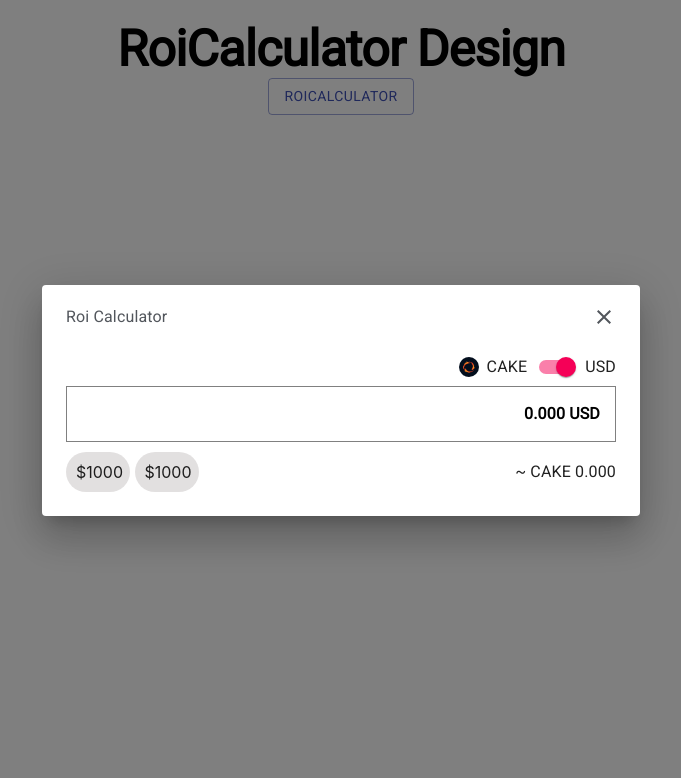
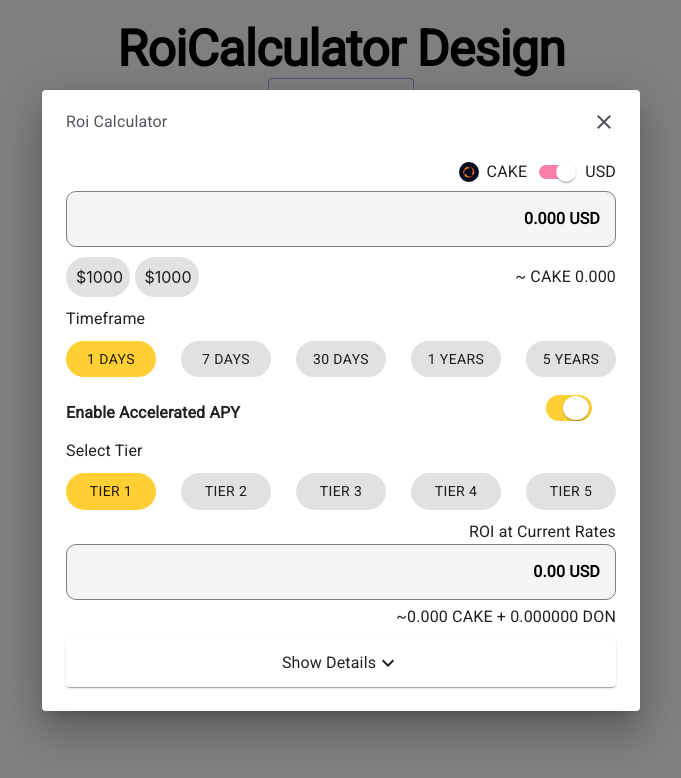
Before and after one commit to Mukeshkushawaha/RoiCalculator, a React (Create React App) app: page / in a window 1280 px wide. Both pictures are taken after a click on the button "ROICALCULATOR". Shown: the top 778 px of the page, without its empty margins (299-980 px from the left). Built offline with nearby package versions, Linux system fonts and the light colour scheme; a web font is replaced by a local one.

Commit message:
finally creat app

```diff
--- a/package.json
+++ b/package.json
@@ -5,6 +5,7 @@
   "dependencies": {
     "@material-ui/core": "^4.12.3",
     "@material-ui/icons": "^4.11.2",
+    "@material-ui/lab": "^4.0.0-alpha.60",
     "@testing-library/jest-dom": "^5.16.2",
     "@testing-library/react": "^12.1.3",
     "@testing-library/user-event": "^13.5.0",
--- a/src/Components/RoiCalculator.js
+++ b/src/Components/RoiCalculator.js
@@ -8,10 +8,21 @@
   DialogActions,
   DialogContent,
   DialogContentText,
+  Paper,
 } from "@material-ui/core";
-import Switch from "@material-ui/core/Switch";
+import { Switch } from "@material-ui/core";
 import React, { useState } from "react";
 import ClearIcon from "@material-ui/icons/Clear";
+import SwitchButton from "./SwitchButton";
+
+import Tabs from "@material-ui/core/Tabs";
+import Tab from "@material-ui/core/Tab";
+
+import Accordion from "@material-ui/core/Accordion";
+import AccordionDetails from "@material-ui/core/AccordionDetails";
+import AccordionSummary from "@material-ui/core/AccordionSummary";
+import ExpandMoreIcon from "@material-ui/icons/ExpandMore";
+
 const useStyles = makeStyles((theme) => ({
   mainbox: {
     paddingTop: "20px",
@@ -46,7 +57,10 @@
   },
   inputbox: {
     border: "1px solid grey",
+    borderRadius: "10px",
     padding: "15px",
+    backgroundColor: "#f5f5f5",
+
     "& p": {
       textAlign: "right",
       color: "#000",
@@ -65,6 +79,45 @@
     display: "flex",
     alignItems: "center",
     justifyContent: "space-between",
+  },
+  timeframe: {
+    width: "100%",
+    paddingTop: "10px",
+  },
+  timeFrameMain: {
+    marginTop: "10px",
+    display: "flex",
+    justifyContent: "space-between",
+  },
+  btn1: {
+    padding: "10px",
+    width: "50px",
+    borderRight: "24px",
+    backgroundColor: "#c4c0c07d",
+    borderRadius: "50px",
+    textAlign: "center",
+  },
+  AccBox: {
+    marginTop: "10px",
+    display: "flex",
+    justifyContent: "space-between",
+    alignItems: "center",
+  },
+  btn2: {
+    // padding: "10px",
+    width: "90px",
+    borderRight: "24px",
+    backgroundColor: "#c4c0c07d",
+    borderRadius: "50px",
+    textAlign: "center",
+  },
+  btnyellow: {
+    // padding: "10px",
+    width: "90px",
+    borderRight: "24px",
+    backgroundColor: "#ffcf33",
+    borderRadius: "50px",
+    textAlign: "center",
   },
 }));
 
@@ -85,6 +138,12 @@
 
   const handleClose = () => {
     setOpen(false);
+  };
+
+  const [value, setValue] = React.useState(2);
+
+  const handleChange2 = (event, newValue) => {
+    setValue(newValue);
   };
   return (
     <Box>
@@ -125,12 +184,12 @@
               <Typography>CAKE</Typography>
             </Box>
             <Box>
-              {" "}
               <Switch
+                style={{ color: "#ffffff" }}
                 checked={state.checkedA}
                 onChange={handleChange}
                 name="checkedA"
-                inputProps={{ "aria-label": "secondary checkbox" }}
+                // inputProps={{ "aria-label": "secondary checkbox" }}
               />
             </Box>
             <Box>
@@ -149,15 +208,111 @@
               <Typography className={classes.cake}>~ CAKE 0.000</Typography>
             </Box>
           </Box>
+          <Box className={classes.timeframe}>
+            <Box>
+              <Typography>Timeframe</Typography>
+            </Box>
+
+            <Box className={classes.timeFrameMain}>
+              <Button className={classes.btnyellow}>1 Days</Button>
+              <Button className={classes.btn2}>7 Days</Button>
+
+              <Button className={classes.btn2}>30 Days</Button>
+              <Button className={classes.btn2}>1 Years</Button>
+              <Button className={classes.btn2}>5 Years</Button>
+            </Box>
+            {/* <Tabs
+                value={value}
+                indicatorColor="none"
+                textColor="primary"
+                onChange={handleChange2}
+                aria-label="disabled tabs example"
+              >
+
+                <Box backgroundColor="red">
+                  <Tab label="7 Days" className={classes.btn1} />
+                </Box>
+                <Tab label="7 Days" className={classes.btn1} />
+                <Tab label="30 Day" className={classes.btn1} />
+                <Tab label="1 years" className={classes.btn1} />
+                <Tab label="5 Years" className={classes.btn1} />
+              </Tabs> */}
+          </Box>
+
+          <Box className={classes.AccBox}>
+            <Box paddingTop="10px">
+              <Typography style={{ color: "#00", fontWeight: "700" }}>
+                Enable Accelerated APY
+              </Typography>
+            </Box>
+            <Box>
+              <SwitchButton />
+            </Box>
+          </Box>
+          <Box className={classes.timeframe}>
+            <Box>
+              <Typography>Select Tier</Typography>
+            </Box>
+            <Box className={classes.timeFrameMain}>
+              <Button className={classes.btnyellow}>Tier 1</Button>
+              <Button className={classes.btn2}>Tier 2</Button>
+
+              <Button className={classes.btn2}>Tier 3</Button>
+              <Button className={classes.btn2}>Tier 4</Button>
+              <Button className={classes.btn2}>Tier 5</Button>
+            </Box>
+          </Box>
+
+          <Box marginTop="10px" className={classes.disbox}>
+            <Box>
+              <Typography>ROI at Current Rates</Typography>
+            </Box>
+          </Box>
+          <Box className={classes.inputbox}>
+            <Typography>0.00 USD</Typography>
+          </Box>
+          <Box style={{ paddingTop: "5px", textAlign: "right" }}>
+            <Typography className={classes.cake}>
+              ~0.000 CAKE + 0.000000 DON
+            </Typography>
+          </Box>
+
+          <Box marginTop="10px">
+            <Accordion>
+              <AccordionSummary className={classes.accordinbox}>
+                <Box
+                  style={{
+                    width: "100%",
+                    display: "flex",
+                    justifyContent: "center",
+                  }}
+                >
+                  <Typography className={classes.heading}>
+                    Show Details
+                  </Typography>
+                  <ExpandMoreIcon />
+                </Box>
+              </AccordionSummary>
+              <Box className={classes.AccBox}>
+                <Box padding="10px">
+                  <Typography>APY</Typography>
+                </Box>
+                <Box padding="10px">
+                  <Typography style={{ color: "#ffcf33" }}>9.0%</Typography>
+                </Box>
+              </Box>
+
+              <AccordionDetails style={{ padding: "0px", marginLeft: "-12px" }}>
+                <ul>
+                  <li>Calculated based on current rates</li>
+                  <li>Calculated based on current rates</li>
+                  <li>Calculated based on current rates</li>
+                </ul>
+              </AccordionDetails>
+            </Accordion>
+          </Box>
         </DialogContent>
-
-        <DialogActions>
-          {/* <Box>
-            <Box>
-              <Typography>hi</Typography>
-            </Box>
-          </Box> */}
-        </DialogActions>
+        <DialogActions style={{ minWidth: "550px" }}></DialogActions>
       </Dialog>
     </Box>
   );
--- /dev/null
+++ b/src/Components/SwitchButton.js
@@ -0,0 +1,82 @@
+import React from "react";
+import { withStyles } from "@material-ui/core/styles";
+import FormControlLabel from "@material-ui/core/FormControlLabel";
+import Switch from "@material-ui/core/Switch";
+
+const IOSSwitch = withStyles((theme) => ({
+  root: {
+    width: 46,
+    height: 26,
+    padding: 0,
+    margin: theme.spacing(1),
+  },
+  switchBase: {
+    padding: 1,
+    "&$checked": {
+      transform: "translateX(16px)",
+      color: theme.palette.common.white,
+      "& + $track": {
+        // backgroundColor: "#52d869",
+        backgroundColor: "#ffcf33",
+        opacity: 1,
+        border: "none",
+      },
+    },
+    "&$focusVisible $thumb": {
+      color: "#52d869",
+      border: "6px solid #fff",
+    },
+  },
+  thumb: {
+    width: 26,
+    height: 24,
+  },
+  track: {
+    borderRadius: 26 / 2,
+    border: `1px solid ${theme.palette.grey[400]}`,
+    backgroundColor: theme.palette.grey[50],
+    opacity: 1,
+    transition: theme.transitions.create(["background-color", "border"]),
+  },
+  checked: {},
+  focusVisible: {},
+}))(({ classes, ...props }) => {
+  return (
+    <Switch
+      focusVisibleClassName={classes.focusVisible}
+      disableRipple
+      classes={{
+        root: classes.root,
+        switchBase: classes.switchBase,
+        thumb: classes.thumb,
+        track: classes.track,
+        checked: classes.checked,
+      }}
+      {...props}
+    />
+  );
+});
+
+export default function SwitchButton() {
+  const [state, setState] = React.useState({
+    checkedA: true,
+    checkedB: true,
+    checkedC: true,
+  });
+
+  const handleChange = (event) => {
+    setState({ ...state, [event.target.name]: event.target.checked });
+  };
+
+  return (
+    <FormControlLabel
+      control={
+        <IOSSwitch
+          checked={state.checkedB}
+          onChange={handleChange}
+          name="checkedB"
+        />
+      }
+    />
+  );
+}
```
Also changed, not shown: 1 other file (tests, documents, lock files or other folders).
